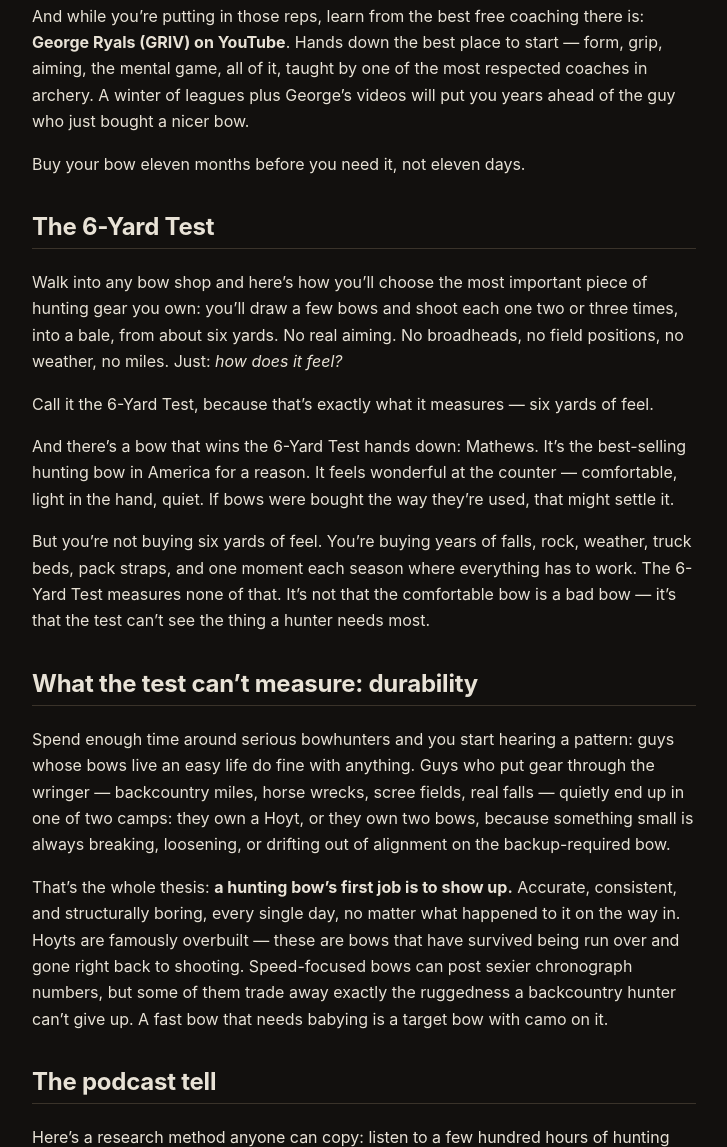
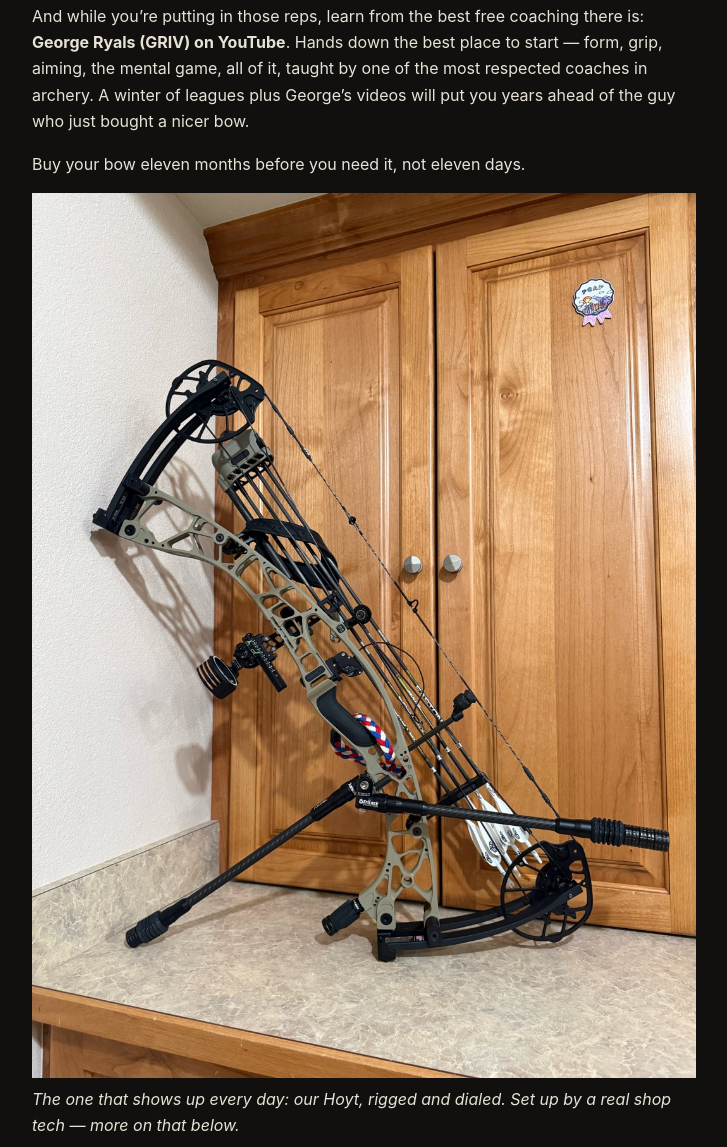
Before and after one commit to cyld101/spiked-adrenaline-website, an Astro site: page /reviews/how-to-choose-a-hunting-bow-6-yard-test in a window 1280 px wide. Shown: the part 941-2088 px from the top of the page, without its empty margins (276-1003 px from the left). Built offline with nearby package versions, Linux system fonts and the light colour scheme; Astro itself is replaced by a stand-in of ours.

Commit message:
Add Hoyt setup photo to bow article (metadata stripped)

```diff
--- a/src/content/reviews/how-to-choose-a-hunting-bow-6-yard-test.md
+++ b/src/content/reviews/how-to-choose-a-hunting-bow-6-yard-test.md
@@ -20,7 +20,8 @@
 
 Buy your bow eleven months before you need it, not eleven days.
 
-<!-- TODO PHOTO: Kane's Hoyt — full setup beauty shot. -->
+![Hoyt hunting bow, fully rigged — stabilizer, quiver, and arrows ready](/images/reviews/hoyt-hunting-bow-setup.jpg)
+*The one that shows up every day: our Hoyt, rigged and dialed. Set up by a real shop tech — more on that below.*
 
 ## The 6-Yard Test
 
```
Also changed, not shown: public/images/reviews/hoyt-hunting-bow-setup.jpg (added).
